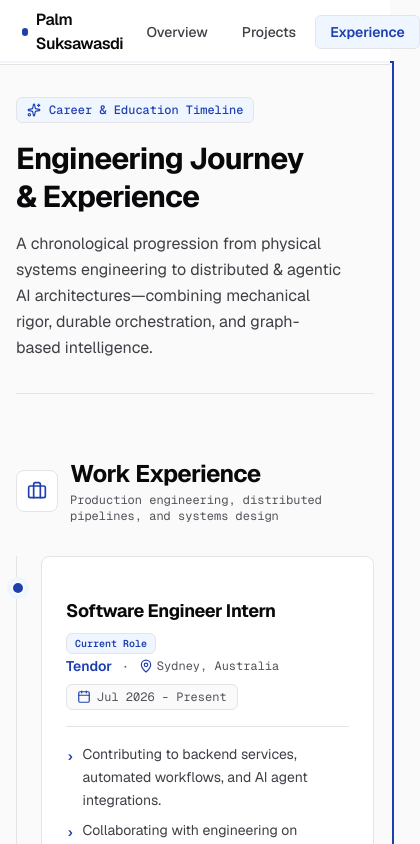
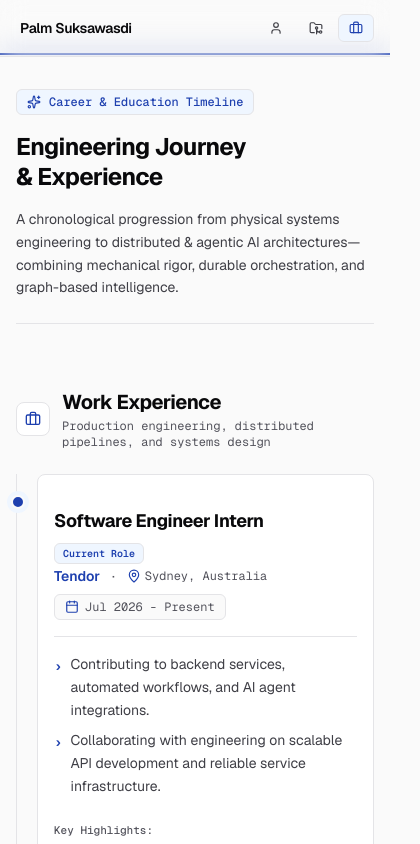
Before and after one commit to Ravicha2/Ravicha2.github.io, a React (Vite) app: page /experience in a window 390 px wide. Shown: the top 844 px of the page, 420 px wide, since content can reach past the window. Built offline with nearby package versions, Linux system fonts and the light colour scheme.

Commit message:
feat: complete portfolio redesign, mobile responsiveness, and GitHub Pages deployment workflow

```diff
--- a/src/components/home/HeroNarrative.tsx
+++ b/src/components/home/HeroNarrative.tsx
@@ -50,6 +50,7 @@ export const HeroNarrative: React.FC = () => {
     // Immediate render if user prefers reduced motion
     const prefersReducedMotion =
       typeof window !== 'undefined' &&
+      typeof window.matchMedia === 'function' &&
       window.matchMedia('(prefers-reduced-motion: reduce)').matches;
 
     if (prefersReducedMotion) {
@@ -87,7 +88,7 @@ export const HeroNarrative: React.FC = () => {
 
             <h1
               id="hero-title"
-              className="text-3xl sm:text-4xl lg:text-5xl font-bold tracking-tight text-text-primary leading-[1.12] min-h-[2.5rem] sm:min-h-[3.25rem]"
+              className="text-2xl sm:text-4xl lg:text-5xl font-bold tracking-tight text-text-primary leading-[1.15] min-h-[2rem] sm:min-h-[3.25rem]"
             >
               {displayedTokens.map((token, index) => (
                 <span
@@ -101,16 +102,22 @@ export const HeroNarrative: React.FC = () => {
                   {token}
                 </span>
               ))}
+              {!isComplete && (
+                <span
+                  className="inline-block w-2 sm:w-2.5 h-5 sm:h-8 bg-accent-solid ml-1 align-middle animate-pulse"
+                  aria-hidden="true"
+                />
+              )}
             </h1>
           </div>
 
           {/* Systems Narrative */}
-          <p className="text-base sm:text-lg text-text-secondary leading-relaxed text-pretty">
+          <p className="text-sm sm:text-base md:text-lg text-text-secondary leading-relaxed text-pretty">
             Building fault-tolerant multi-agent pipelines, GraphRAG memory systems, and distributed data engines. Master of IT candidate at UNSW Sydney.
           </p>
 
           {/* Action Links & Social Bar */}
-          <div className="flex flex-wrap items-center gap-3 pt-2">
+          <div className="flex flex-wrap items-center gap-2.5 sm:gap-3 pt-2">
             <TransitionLink
               to="/projects"
               className="inline-flex items-center gap-2 px-4 py-2.5 text-sm font-semibold rounded-md bg-accent-solid text-white dark:text-zinc-950 hover:bg-opacity-90 active:scale-[0.99] transition-all focus-visible:ring-2 focus-visible:ring-accent-solid focus-visible:ring-offset-2 focus-visible:ring-offset-canvas shadow-sm"
--- a/src/components/layout/AppLayout.tsx
+++ b/src/components/layout/AppLayout.tsx
@@ -1,6 +1,7 @@
 import type React from 'react';
 import { useRef } from 'react';
 import { NavLink } from 'react-router-dom';
+import { User, FolderGit2, Briefcase } from 'lucide-react';
 import { SkipLink, RouteAnnouncer } from '../../accessibility';
 import { SEOHead } from '../seo/SEOHead';
 import { useViewTransitionNavigate } from '../../hooks/useViewTransitionNavigate';
@@ -29,9 +30,9 @@ export const AppLayout: React.FC<AppLayoutProps> = ({ children, pageTitle }) =>
   };
 
   const navItems = [
-    { to: '/', label: 'Overview' },
-    { to: '/projects', label: 'Projects' },
-    { to: '/experience', label: 'Experience' },
+    { to: '/', label: 'Overview', icon: User },
+    { to: '/projects', label: 'Projects', icon: FolderGit2 },
+    { to: '/experience', label: 'Experience', icon: Briefcase },
   ];
 
   return (
@@ -42,15 +43,14 @@ export const AppLayout: React.FC<AppLayoutProps> = ({ children, pageTitle }) =>
 
       <header
         role="banner"
-        className="sticky top-0 z-40 bg-canvas/95 border-b border-border-subtle transition-colors bg-white/95"
+        className="sticky top-0 z-40 bg-canvas/90 backdrop-blur-md border-b border-border-subtle transition-colors"
       >
-        <div className="max-w-4xl mx-auto px-4 sm:px-6 h-16 flex items-center justify-between">
+        <div className="max-w-4xl mx-auto px-4 sm:px-6 h-14 sm:h-16 flex items-center justify-between gap-2">
           <NavLink
             to="/"
             onClick={handleNavClick('/')}
-            className="group flex items-center gap-2 font-semibold tracking-tight text-text-primary hover:text-accent-solid focus-visible:ring-2 focus-visible:ring-accent-solid focus-visible:ring-offset-2 focus-visible:ring-offset-canvas rounded-md px-1.5 py-1 transition-colors"
+            className="group flex items-center gap-2 font-semibold tracking-tight text-sm sm:text-base text-text-primary hover:text-accent-solid focus-visible:ring-2 focus-visible:ring-accent-solid focus-visible:ring-offset-2 focus-visible:ring-offset-canvas rounded-md px-1 py-1 transition-colors flex-shrink-0"
           >
-            <span className="w-2 h-2 rounded-full bg-accent-solid transition-transform group-hover:scale-125" aria-hidden="true" />
             <span>Palm Suksawasdi</span>
           </NavLink>
 
@@ -59,23 +59,29 @@ export const AppLayout: React.FC<AppLayoutProps> = ({ children, pageTitle }) =>
             aria-label="Main Navigation"
             className="flex items-center space-x-1 sm:space-x-1.5"
           >
-            {navItems.map((item) => (
+            {navItems.map((item) => {
+              const Icon = item.icon;
+              return (
                 <NavLink
                   key={item.to}
                   to={item.to}
                   end={item.to === '/'}
                   onClick={handleNavClick(item.to)}
+                  aria-label={item.label}
+                  title={item.label}
                   className={({ isActive }) =>
-                  `px-3.5 py-1.5 text-sm rounded-md transition-all duration-150 focus-visible:ring-2 focus-visible:ring-accent-solid focus-visible:ring-offset-2 focus-visible:ring-offset-canvas ${
+                    `inline-flex items-center gap-1.5 px-2.5 sm:px-3.5 py-1.5 text-xs sm:text-sm rounded-md transition-all duration-150 focus-visible:ring-2 focus-visible:ring-accent-solid focus-visible:ring-offset-2 focus-visible:ring-offset-canvas ${
                       isActive
                         ? 'bg-accent-badge-bg text-accent-badge-text font-semibold border border-border-subtle'
                         : 'text-text-secondary hover:text-text-primary hover:bg-surface-hover font-medium border border-transparent'
                     }`
                   }
                 >
-                {item.label}
+                  <Icon className="w-3.5 h-3.5 sm:w-4 sm:h-4 flex-shrink-0" aria-hidden="true" />
+                  <span className="hidden sm:inline">{item.label}</span>
                 </NavLink>
-            ))}
+              );
+            })}
           </nav>
         </div>
       </header>
--- a/src/views/ExperienceView.tsx
+++ b/src/views/ExperienceView.tsx
@@ -49,27 +49,27 @@ export const ExperienceView: React.FC = () => {
   return (
     <div className="space-y-16">
       {/* Page Header */}
-      <header className="space-y-4 border-b border-border-subtle pb-8">
+      <header className="space-y-4 border-b border-border-subtle pb-6 sm:pb-8">
         <div className="inline-flex items-center gap-2 px-2.5 py-1 rounded-md bg-accent-badge-bg border border-border-subtle text-accent-badge-text text-xs font-mono font-medium">
           <Sparkles className="w-3.5 h-3.5" aria-hidden="true" />
           <span>Career & Education Timeline</span>
         </div>
-        <h1 className="text-3xl sm:text-4xl lg:text-5xl font-bold tracking-tight text-text-primary leading-tight">
+        <h1 className="text-2xl sm:text-4xl lg:text-5xl font-bold tracking-tight text-text-primary leading-tight">
           Engineering Journey & Experience
         </h1>
-        <p className="text-base sm:text-lg text-text-secondary max-w-3xl leading-relaxed">
+        <p className="text-sm sm:text-lg text-text-secondary max-w-3xl leading-relaxed">
           A chronological progression from physical systems engineering to distributed & agentic AI architectures—combining mechanical rigor, durable orchestration, and graph-based intelligence.
         </p>
       </header>
 
       {/* Section 1: Work Experience Timeline */}
-      <section aria-labelledby="work-experience-heading" className="space-y-8">
+      <section aria-labelledby="work-experience-heading" className="space-y-6 sm:space-y-8">
         <div className="flex items-center gap-3">
-          <div className="p-2.5 rounded-lg bg-surface border border-border-subtle text-text-primary">
-            <Briefcase className="w-5 h-5 text-accent-solid" aria-hidden="true" />
+          <div className="p-2 sm:p-2.5 rounded-lg bg-surface border border-border-subtle text-text-primary">
+            <Briefcase className="w-4 h-4 sm:w-5 sm:h-5 text-accent-solid" aria-hidden="true" />
           </div>
           <div>
-            <h2 id="work-experience-heading" className="text-2xl font-bold tracking-tight text-text-primary">
+            <h2 id="work-experience-heading" className="text-xl sm:text-2xl font-bold tracking-tight text-text-primary">
               Work Experience
             </h2>
             <p className="text-xs font-mono text-text-muted mt-0.5">
@@ -79,16 +79,16 @@ export const ExperienceView: React.FC = () => {
         </div>
 
         {/* Timeline Container */}
-        <div className="relative pl-6 sm:pl-8 border-l border-border-subtle space-y-8">
+        <div className="relative pl-5 sm:pl-8 border-l border-border-subtle space-y-6 sm:space-y-8">
           {workExperience.map((item) => (
             <article
               key={item.id}
               data-testid={`work-item-${item.id}`}
-              className="relative bg-surface border border-border-subtle rounded-lg p-6 space-y-4 hover:border-border-strong transition-all duration-150"
+              className="relative bg-surface border border-border-subtle rounded-lg p-4 sm:p-6 space-y-4 hover:border-border-strong transition-all duration-150"
             >
               {/* Timeline Node Bullet */}
               <div
-                className={`absolute -left-[31px] sm:-left-[39px] top-6 w-3.5 h-3.5 rounded-full border-2 border-canvas ${
+                className={`absolute -left-[27px] sm:-left-[39px] top-5 sm:top-6 w-3.5 h-3.5 rounded-full border-2 border-canvas ${
                   item.isCurrent ? 'bg-accent-solid ring-4 ring-accent-badge-bg' : 'bg-text-muted'
                 }`}
                 aria-hidden="true"
```
Also changed, not shown: src/views/CaseStudyView.tsx (+9 -13 lines), src/views/HomeView.tsx (+11 -11 lines), src/views/ProjectsView.tsx (+5 -5 lines), 1 other file (tests, documents, lock files or other folders). Lines whose indentation alone changed are shown as unchanged.
